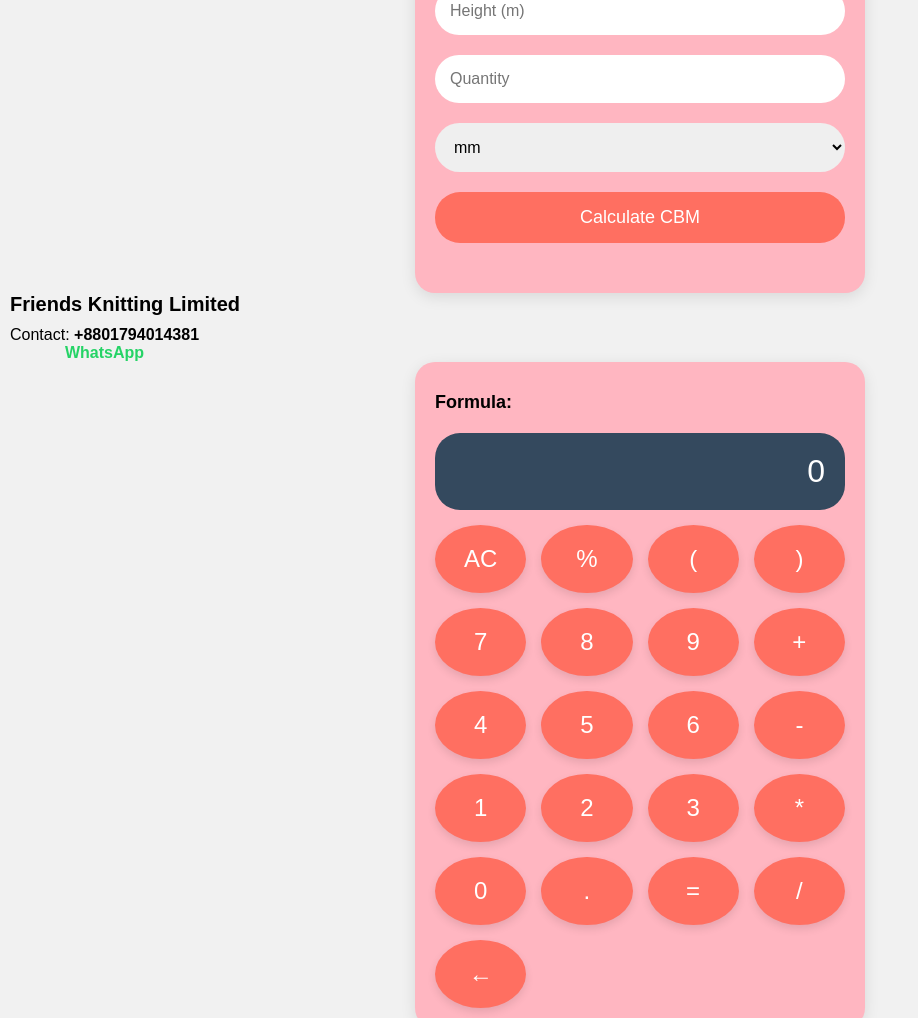
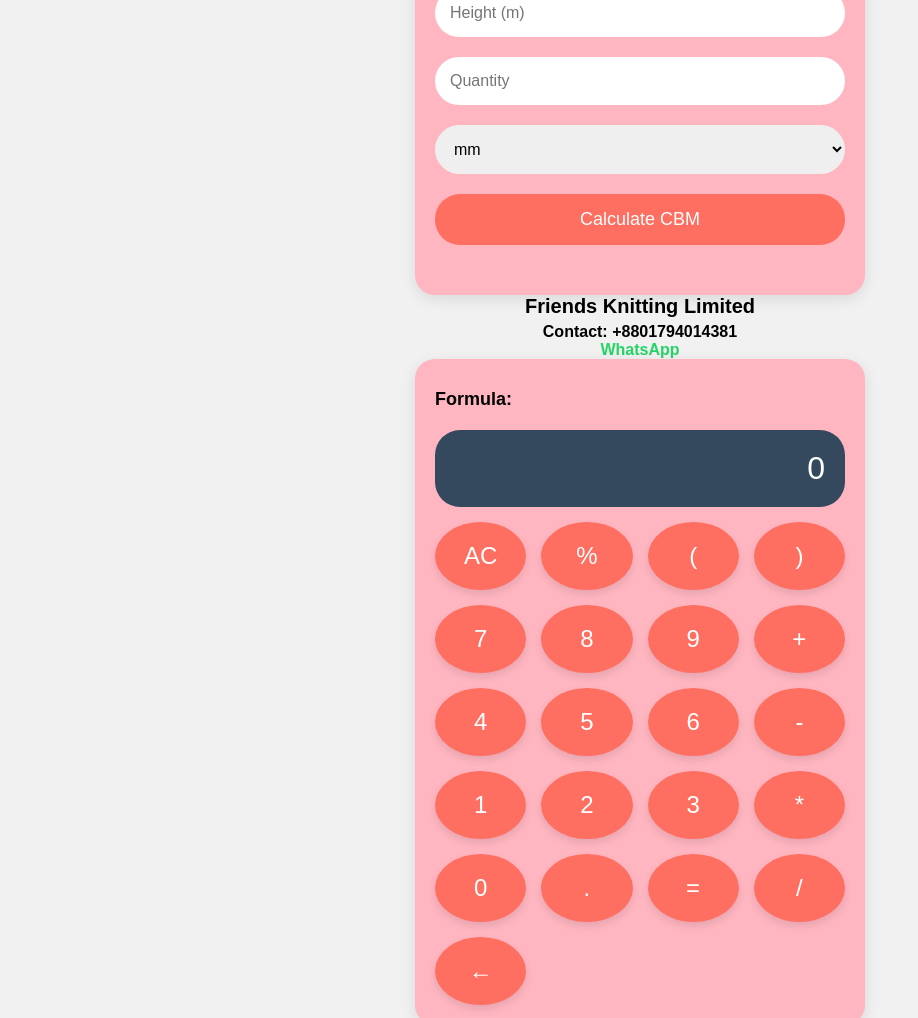
Before and after one commit to 857709ARNOB/cbm-calculator, a plain HTML site: page index.html in a window 1280 px wide. Shown: the top 1018 px of the page, without its empty margins (0-918 px from the left). Drawn offline with Linux system fonts and the light colour scheme.

Commit message:
Update index.html

```diff
--- a/index.html
+++ b/index.html
@@ -18,35 +18,31 @@
         background-color: #f1f1f1;
         display: flex;
         justify-content: center;
-        align-items: flex-start;
-        height: 100vh;
+        align-items: center;
+        height: 100vh; /* Ensure body takes full height of the viewport */
         flex-direction: column;
         padding: 10px;
-        margin: 0;
+        margin: 0; /* Remove any margin */
+        overflow: hidden; /* Hide any content overflow */
       }
 
       /* Developer's Name and Contact */
-      .developer-info {
+      .developer-info, .developer-contact {
         font-size: 20px;
         font-weight: bold;
         color: #000;
-        margin-bottom: 5px;
         text-align: center; /* Center align */
       }
 
       .developer-contact {
         font-size: 16px;
-        color: #000;
-        margin-top: 5px;
-        text-align: center; /* Center align */
+        margin-top: 5px; /* Reduced margin */
       }
 
       .whatsapp-link {
         color: #25d366;
         text-decoration: none;
         font-weight: bold;
-        text-align: center; /* Center align for the WhatsApp link */
-        display: inline-block;
       }
 
       /* Container Style */
@@ -60,7 +56,7 @@
         background-color: #ffb6c1; /* Pink color similar to Casio */
         border-radius: 20px;
         box-shadow: 0 4px 15px rgba(0, 0, 0, 0.1);
-        margin-top: 0in; /* 0-inch gap from the top */
+        margin-top: 0; /* Ensure no top margin */
         text-align: center;
         margin-left: auto;
         margin-right: auto;
```
